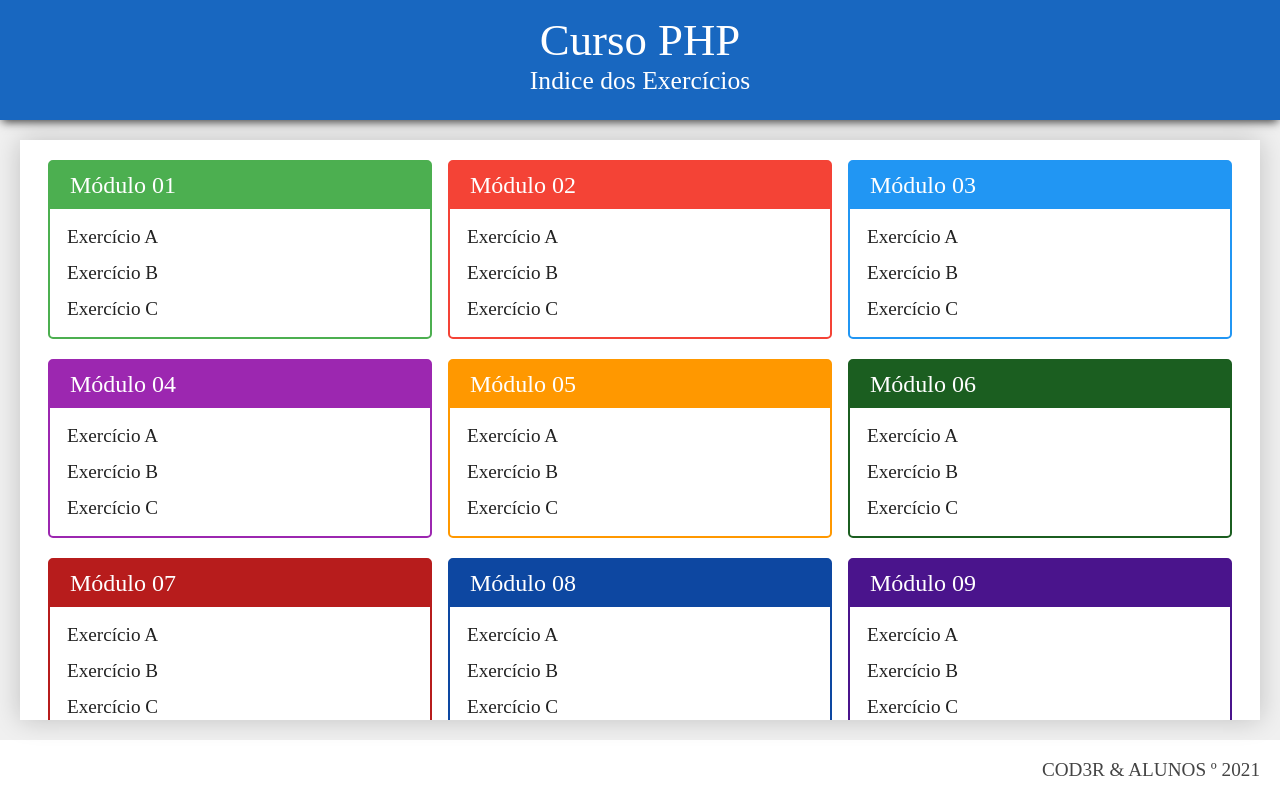
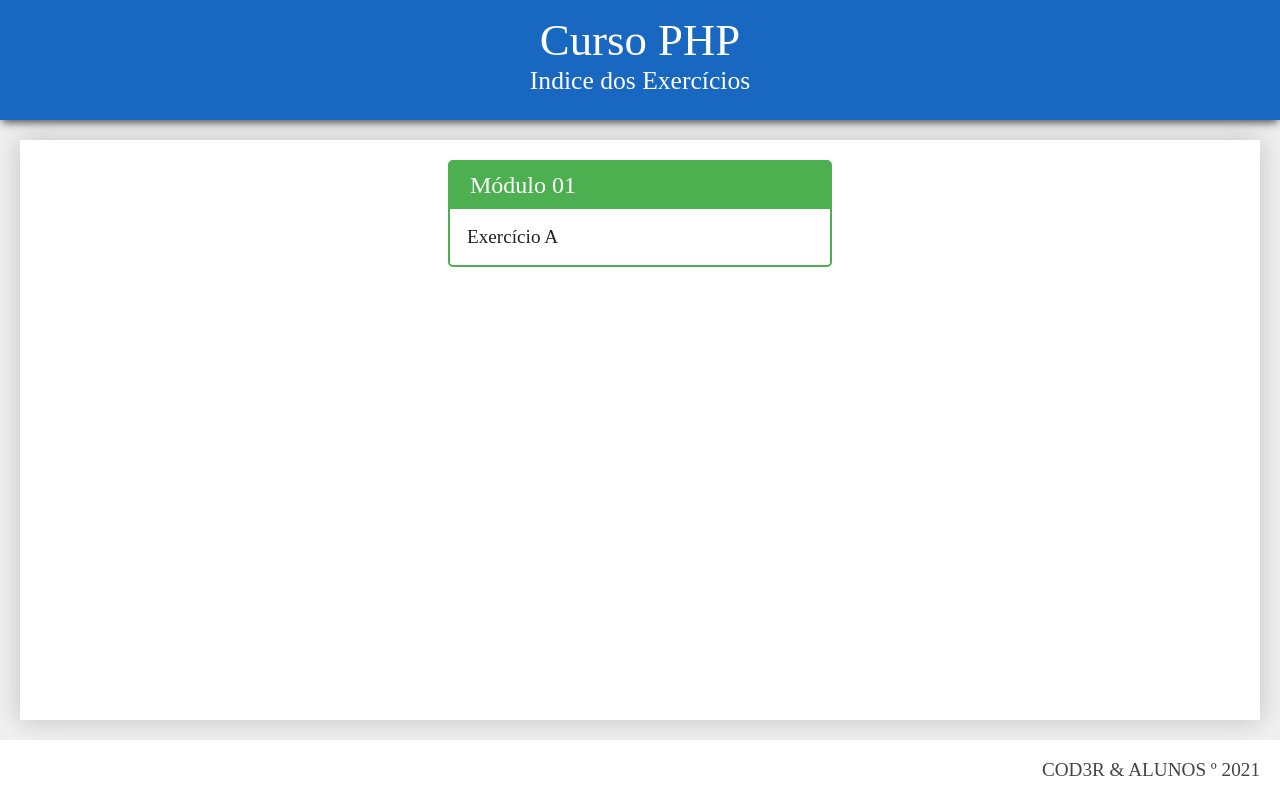
Before and after one commit to AlbericoJr/Curso_PHP, a PHP site: page / in a window 1280 px wide. Run offline with PHP 8.4, Linux system fonts and the light colour scheme.

Commit message:
Navegação #03

```diff
--- a/exercicios.php
+++ b/exercicios.php
@@ -18,7 +18,7 @@
         <h2>Visualização do Exercício</h2>
     </header>
     <nav class="navegacao">
-        <a href="#" class="verde">Sem formatação</a>
+        <a href="<?= "/{$_GET['dir']}/{$_Get['file']}.php"?> class="verde">Sem formatação</a>
         <a href="index.php" class="vermelho">Voltar</a>
     </nav>
     <main class="principal">
--- a/index.php
+++ b/index.php
@@ -23,72 +23,6 @@
                     <h3>Módulo 01</h3>
                     <ul>
                         <li><a href="exercicios.php?dir=teste&file=teste">Exercício A</a></li>
-                        <li><a href="#">Exercício B</a></li>
-                        <li><a href="#">Exercício C</a></li>
-                    </ul>
-                </div>
-                <div class="modulo vermelho">
-                    <h3>Módulo 02 </h3>
-                    <ul>
-                        <li><a href="#">Exercício A</a></li>
-                        <li><a href="#">Exercício B</a></li>
-                        <li><a href="#">Exercício C</a></li>
-                    </ul>
-                </div>
-                <div class="modulo azul">
-                    <h3>Módulo 03</h3>
-                    <ul>
-                        <li><a href="#">Exercício A</a></li>
-                        <li><a href="#">Exercício B</a></li>
-                        <li><a href="#">Exercício C</a></li>
-                    </ul>
-                </div>
-                <div class="modulo roxo">
-                    <h3>Módulo 04</h3>
-                    <ul>
-                        <li><a href="#">Exercício A</a></li>
-                        <li><a href="#">Exercício B</a></li>
-                        <li><a href="#">Exercício C</a></li>
-                    </ul>
-                </div>
-                <div class="modulo laranja">
-                    <h3>Módulo 05</h3>
-                    <ul>
-                        <li><a href="#">Exercício A</a></li>
-                        <li><a href="#">Exercício B</a></li>
-                        <li><a href="#">Exercício C</a></li>
-                    </ul>
-                </div>
-                <div class="modulo verde-escuro">
-                    <h3>Módulo 06</h3>
-                    <ul>
-                        <li><a href="#">Exercício A</a></li>
-                        <li><a href="#">Exercício B</a></li>
-                        <li><a href="#">Exercício C</a></li>
-                    </ul>
-                </div>
-                <div class="modulo vermelhor-escuro">
-                    <h3>Módulo 07</h3>
-                    <ul>
-                        <li><a href="#">Exercício A</a></li>
-                        <li><a href="#">Exercício B</a></li>
-                        <li><a href="#">Exercício C</a></li>
-                    </ul>
-                </div>
-                <div class="modulo azul-escuro">
-                    <h3>Módulo 08</h3>
-                    <ul>
-                        <li><a href="#">Exercício A</a></li>
-                        <li><a href="#">Exercício B</a></li>
-                        <li><a href="#">Exercício C</a></li>
-                    </ul>
-                </div>
-                <div class="modulo roxo-escuro">
-                    <h3>Módulo 09</h3>
-                    <ul>
-                        <li><a href="#">Exercício A</a></li>
-                        <li><a href="#">Exercício B</a></li>
-                        <li><a href="#">Exercício C</a></li>
                     </ul>
                 </div>
             </nav>
--- a/teste/teste.php
+++ /dev/null
@@ -1,3 +0,0 @@
-<?php
-    echo("olá PHP");
-?>
```
Also changed, not shown: Recursos/css/exercicios.css (+23 -13 lines).
